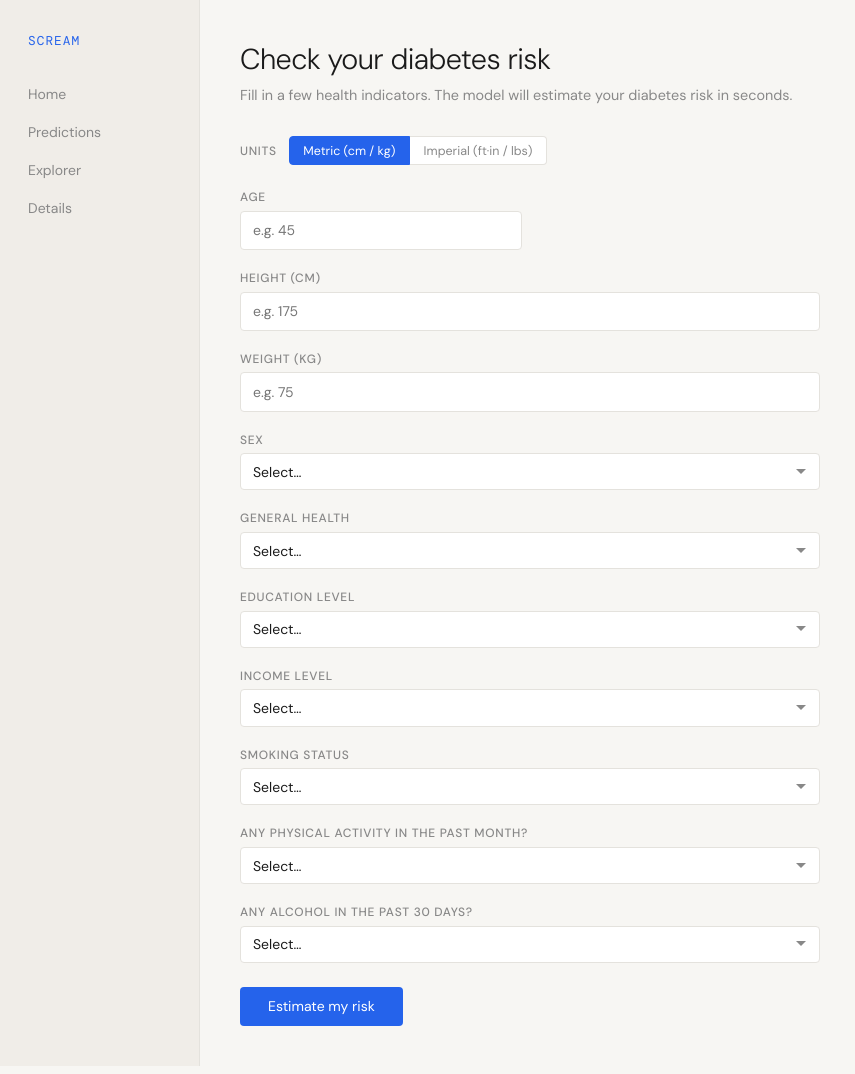
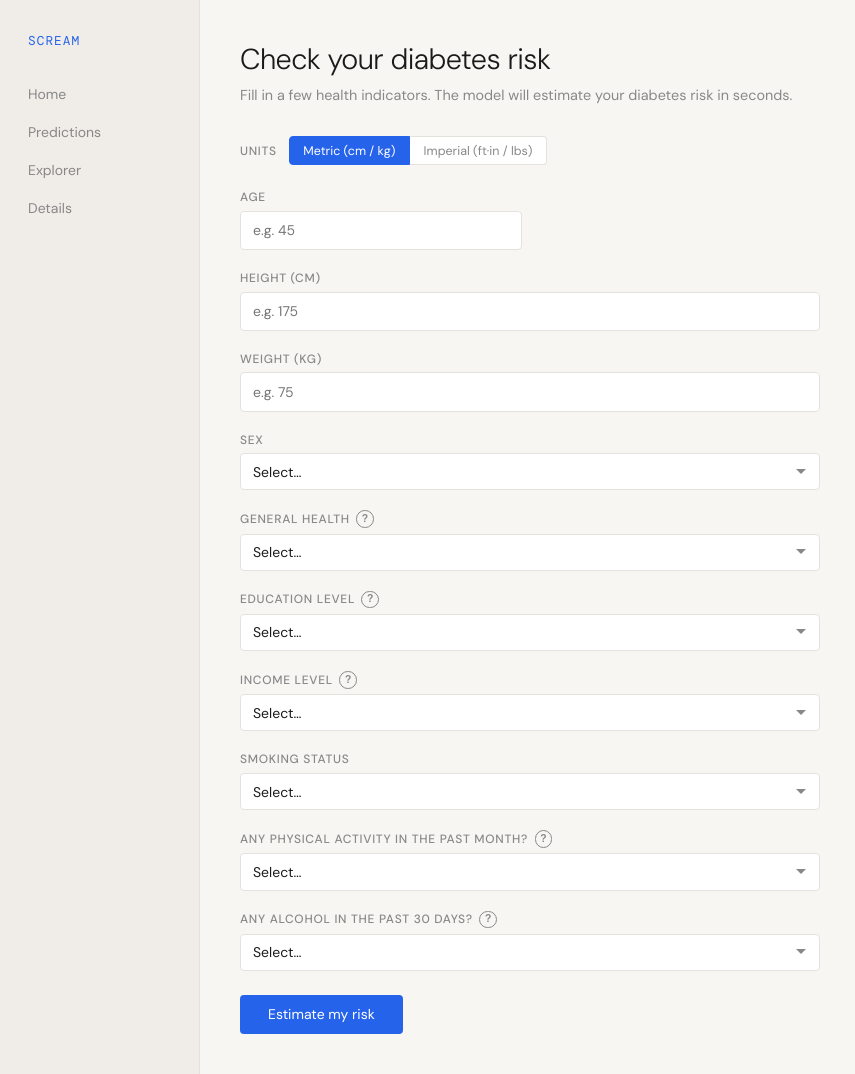
Before and after one commit to hertie-dsa-26/project-scream, a Flask app: page /predictions/ in a window 1280 px wide. Shown: the whole page, without its empty margins (0-855 px from the left). Run offline with Flask 3, Linux system fonts and the light colour scheme; parts of the project's set-up code (start-up, migrations or seed data) failed here and were passed over.

Commit message:
feat: add tooltip hints to form fields

```diff
--- a/app/routes/predictions.py
+++ b/app/routes/predictions.py
@@ -70,6 +70,32 @@ FORM_LABELS = {
     "any_alcohol_past_30d":  "Any alcohol in the past 30 days?",
 }
 
+# Tooltip text shown next to the label for fields that need extra explanation.
+FORM_TOOLTIPS = {
+    "general_health": (
+        "Rate your overall health: Excellent means no limitations or health issues; "
+        "Very good means minor issues; Good means some ongoing conditions; "
+        "Fair means significant health problems affecting daily life; "
+        "Poor means severe or disabling health conditions."
+    ),
+    "education_level": (
+        "Select the highest level of education you have completed. "
+        "Grade 12 / GED or higher includes any college or postgraduate education."
+    ),
+    "income_level": (
+        "Select your total annual household income before taxes, "
+        "including all sources for everyone living in your home."
+    ),
+    "any_physical_activity": (
+        "Any leisure-time physical activity counts — walking, sports, gym, gardening, "
+        "or any other exercise done in the past 30 days outside of your regular job."
+    ),
+    "any_alcohol_past_30d": (
+        "Any drink counts — beer, wine, spirits, or any other alcoholic beverage "
+        "consumed at least once in the past 30 days."
+    ),
+}
+
 
 @predictions_bp.route("/", methods=["GET", "POST"])
 def predictions():
@@ -92,9 +118,10 @@ def predictions():
 
     return render_template(
         "predictions.html",
-        form_options  = FORM_OPTIONS,
-        form_labels   = FORM_LABELS,
-        form_values   = request.form,
-        form_errors   = form_errors,
-        result        = result,
+        form_options   = FORM_OPTIONS,
+        form_labels    = FORM_LABELS,
+        form_tooltips  = FORM_TOOLTIPS,
+        form_values    = request.form,
+        form_errors    = form_errors,
+        result         = result,
     )
--- a/app/static/css/main.css
+++ b/app/static/css/main.css
@@ -161,6 +161,72 @@ h1 {
     color: var(--muted);
     line-height: 1.4;
 }
+
+/* ── Tooltip ── */
+.label-row {
+    display: flex;
+    align-items: center;
+    gap: 0.4rem;
+}
+
+.tooltip-wrap {
+    position: relative;
+    display: inline-flex;
+    align-items: center;
+}
+
+.tooltip-btn {
+    width: 1.1rem;
+    height: 1.1rem;
+    border-radius: 50%;
+    border: 1px solid var(--muted);
+    background: none;
+    color: var(--muted);
+    font-size: 0.65rem;
+    font-weight: 600;
+    line-height: 1;
+    cursor: pointer;
+    padding: 0;
+    display: flex;
+    align-items: center;
+    justify-content: center;
+    flex-shrink: 0;
+    transition: border-color 0.15s, color 0.15s;
+}
+
+.tooltip-btn:hover,
+.tooltip-btn:focus { border-color: var(--accent); color: var(--accent); outline: none; }
+
+.tooltip-box {
+    display: none;
+    position: absolute;
+    left: 50%;
+    bottom: calc(100% + 6px);
+    transform: translateX(-50%);
+    width: 260px;
+    background: var(--text);
+    color: var(--bg);
+    font-size: 0.78rem;
+    line-height: 1.5;
+    padding: 0.6rem 0.8rem;
+    border-radius: 6px;
+    z-index: 100;
+    pointer-events: none;
+}
+
+/* Arrow */
+.tooltip-box::after {
+    content: "";
+    position: absolute;
+    top: 100%;
+    left: 50%;
+    transform: translateX(-50%);
+    border: 5px solid transparent;
+    border-top-color: var(--text);
+}
+
+.tooltip-wrap:hover .tooltip-box,
+.tooltip-btn:focus + .tooltip-box { display: block; }
 
 /* ── Predictor page ── */
 .predictor-inner {
--- a/app/templates/predictions.html
+++ b/app/templates/predictions.html
@@ -95,7 +95,19 @@
         {# Categorical fields #}
         {% for field, options in form_options.items() %}
         <div class="form-group {% if form_errors[field] %}has-error{% endif %}">
-            <label for="{{ field }}">{{ form_labels.get(field, field | replace('_', ' ') | title) }}</label>
+            <div class="label-row">
+                <label for="{{ field }}">
+                    {{ form_labels.get(field, field | replace('_', ' ') | title) }}
+                </label>
+                {% if form_tooltips.get(field) %}
+                <div class="tooltip-wrap">
+                    <button type="button" class="tooltip-btn" aria-label="More info">?</button>
+                    <div class="tooltip-box" role="tooltip">
+                        {{ form_tooltips[field] }}
+                    </div>
+                </div>
+                {% endif %}
+            </div>
             <select id="{{ field }}" name="{{ field }}" required>
                 <option value="">Select…</option>
                 {% for val, label in options %}
```
